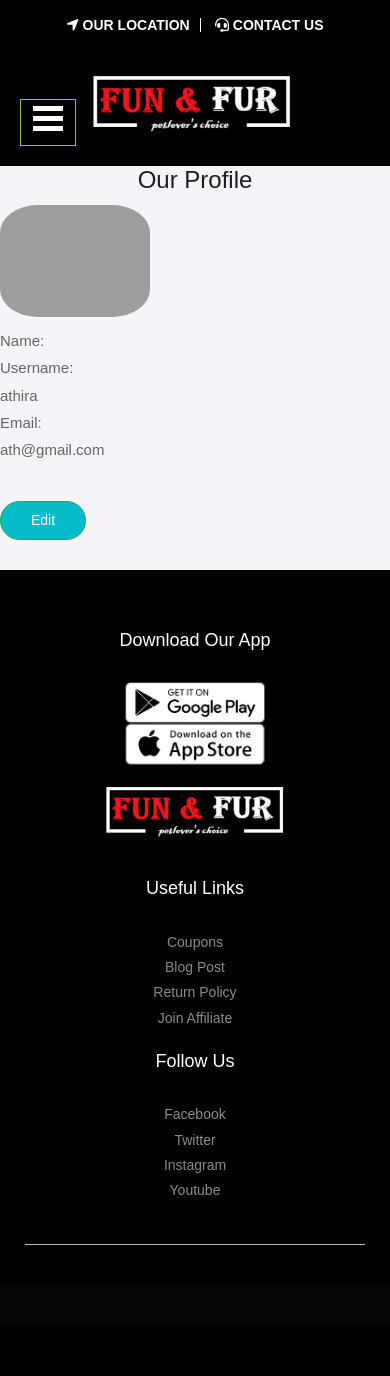
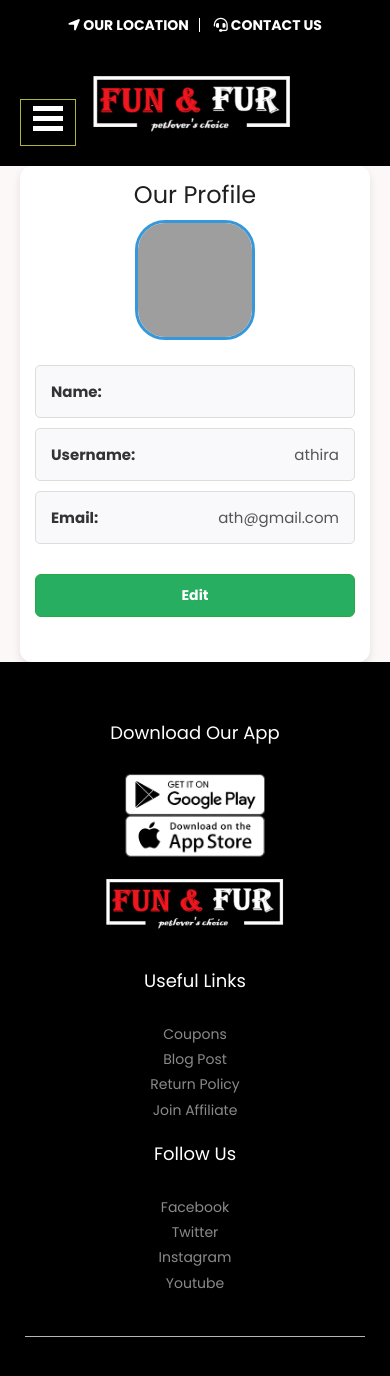
Before and after one commit to athiraen/pet-sell-and-adoption-Ecommerce-platform, a Django app: page /profile/ in a window 390 px wide. Shown: the top 1376 px of the page. Before the commit the page ends 1245 px from the top, so only its background shows below. Run offline with Django 5.2, Linux system fonts and the light colour scheme; a user stored in the database is signed in; data comes from the database, SQL or seed files in the repository; some libraries are stand-ins or nearby versions; some web fonts are replaced; grey boxes are pictures that could not be loaded.

Commit message:
Update profile.css

```diff
--- a/static/css/profile.css
+++ b/static/css/profile.css
@@ -1,21 +1,131 @@
-* {
-    margin: 0;
-    padding: 0;
-    box-sizing: border-box;
 
-}
+    /* Profile Box */
+    .profile {
+        background: #ffffff;
+        border-radius: 12px;
+        box-shadow: 0px 4px 8px rgba(0, 0, 0, 0.1);
+        padding: 20px;
+        width: 90%;
+        max-width: 400px;
+        text-align: center;
+        margin-left: auto;
+        margin-right: auto;
+    }
 
-body {
-    font-family: Arial, sans-serif;
-    background-color: #f4f4f9;
-    justify-content: center;
-    align-items: center;
-    height: 100vh;
 
-}
-.file-input-clear {
-    display: none;
-}
-p {
-    display: none;  /* Hides unnecessary text (optional) */
-}
+
+
+    /* Profile Image */
+    .user-profile-image-box img {
+        border-radius: 50%;
+        width: 120px;
+        height: 120px;
+        border: 3px solid #3498db;
+        object-fit: cover;
+        transition: transform 0.3s ease-in-out;
+    }
+
+    .user-profile-image-box img:hover {
+        transform: scale(1.1);
+    }
+
+    /* User Info */
+    .user-info {
+        margin-top: 15px;
+    }
+
+    .label-data {
+        display: flex;
+        justify-content: space-between;
+        padding: 12px 15px;
+        margin-bottom: 10px;
+        background-color: #f9f9fc;
+        border-radius: 5px;
+        border: 1px solid #ddd;
+    }
+
+    /* Labels and Data */
+    .label {
+        font-weight: bold;
+        color: #333;
+    }
+
+    .data {
+        color: #555;
+    }
+
+    /* Edit Button */
+    .mt-2 {
+        margin-top: 15px;
+    }
+
+    .mt-2 a {
+        display: block;
+        background-color: #27ae60;
+        color: white;
+        padding: 10px;
+        border-radius: 6px;
+        text-decoration: none;
+        font-weight: bold;
+        text-align: center;
+        transition: background-color 0.3s;
+    }
+
+    .mt-2 a:hover {
+        background-color: #219150;
+    }
+
+    /* Form Styling */
+    form {
+        margin-top: 15px;
+        text-align: left;
+    }
+
+    form input, form textarea, form select {
+        width: 100%;
+        padding: 10px;
+        margin-bottom: 10px;
+        border: 1px solid #ccc;
+        border-radius: 8px;
+        font-size: 16px;
+    }
+
+    form button {
+        width: 100%;
+        background-color: #3498db;
+        color: white;
+        padding: 10px;
+        border: none;
+        border-radius: 6px;
+        font-size: 16px;
+        cursor: pointer;
+        transition: background-color 0.3s ease;
+
+    }
+
+    form button:hover {
+        background-color: #2980b9;
+    }
+
+    /* Messages */
+    .msg {
+        text-align: center;
+        color: rgb(232, 0, 0);
+        font-weight: bold;
+    }
+
+    /* Mobile Responsive */
+    @media (max-width: 768px) {
+        .profile {
+            width: 90%;
+            max-width: 350px;
+            padding: 15px;
+            position: static; /* Removes absolute positioning on small screens */
+            transform: none;
+            margin: auto;
+        }
+    }
+
+    p {
+        display: none;
+    }
```
